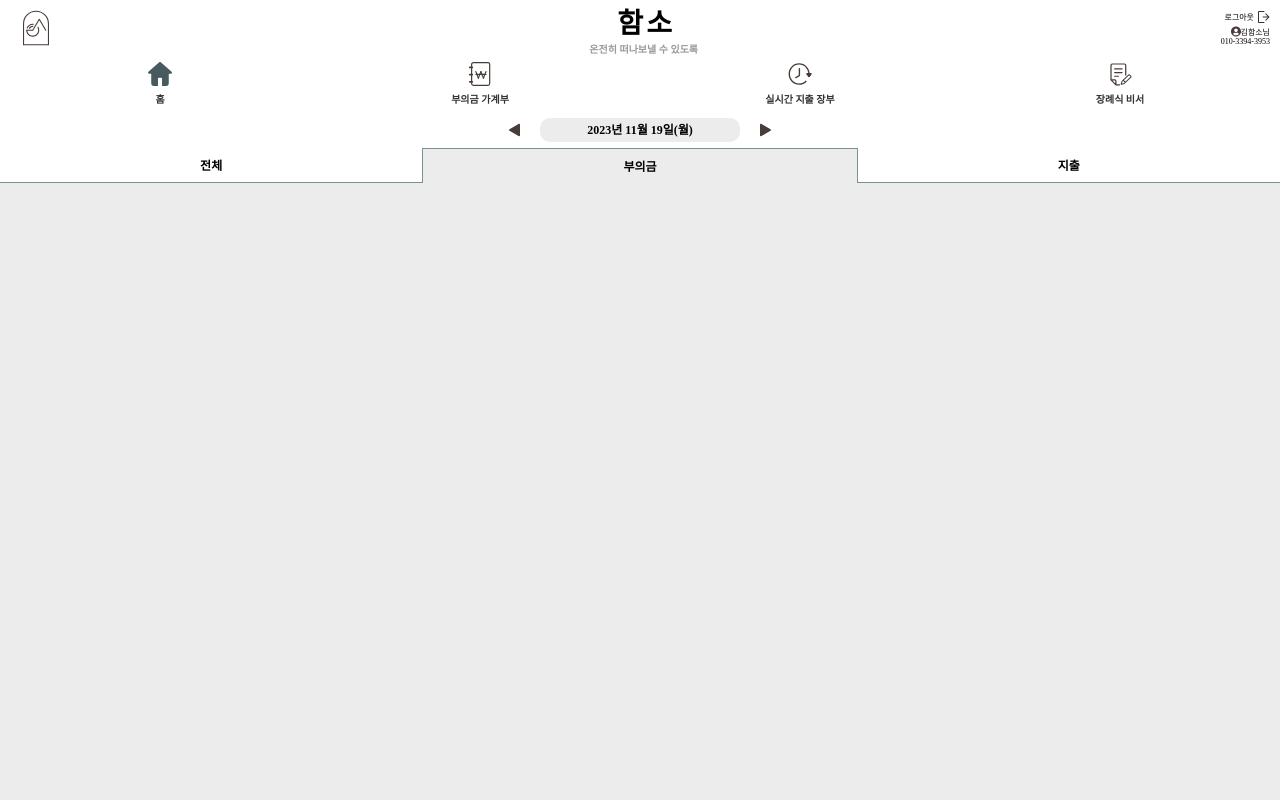
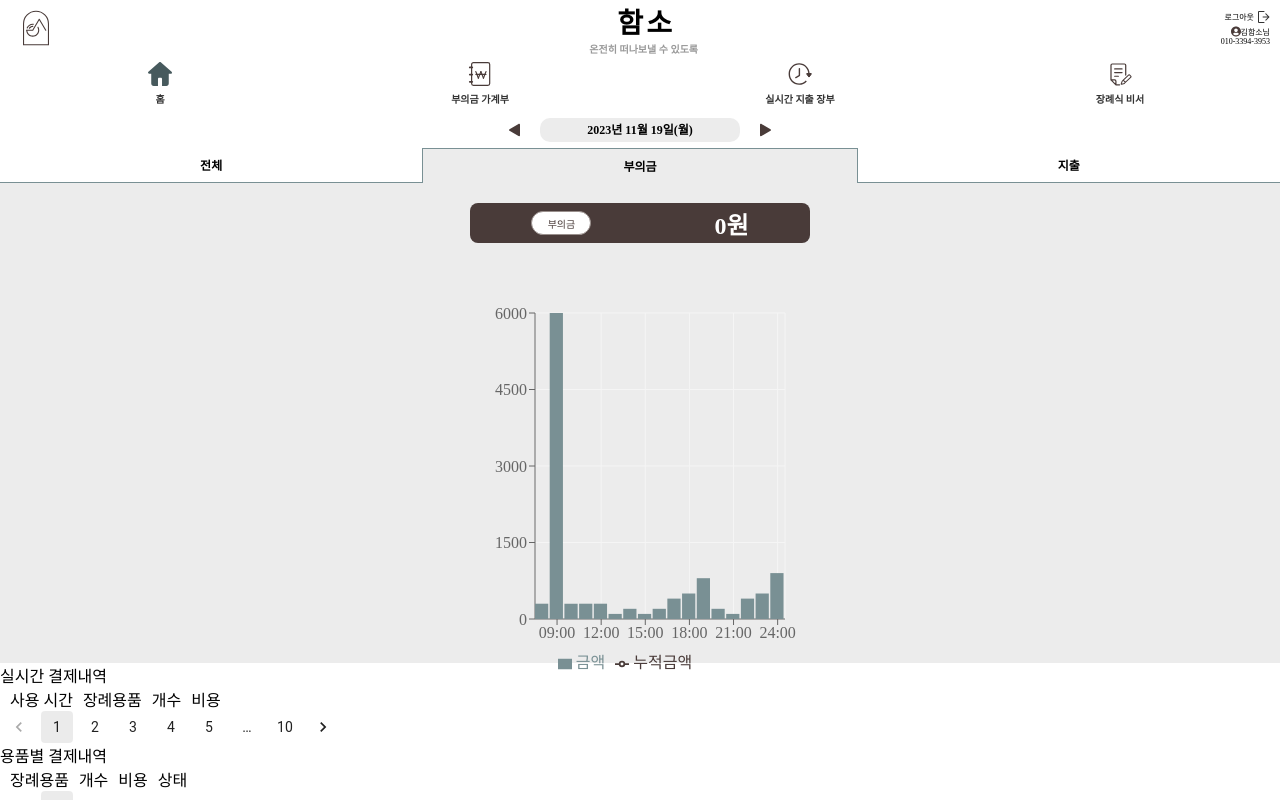
Before and after one commit to Halo-Hamso/hamso-frontend, a React (Create React App) app: page /userhome in a window 1280 px wide. Both pictures are taken after a click on the button "부의금". Shown: the top 800 px of the page. Built offline with nearby package versions, Linux system fonts and the light colour scheme; no server answers.

Commit message:
feat: 지출, 부의금 그래프

```diff
--- a/src/components/UserHome/UserHomeChart.js
+++ b/src/components/UserHome/UserHomeChart.js
@@ -13,13 +13,12 @@ function UserHomeChart() {
     <div>
       <ChartDate setDate={setDate} />
       <ChartMenu setChart={setChart} />
-
       {chart == 'all' ? (
         <Chart date={date} />
       ) : chart === 'surcharge' ? (
+        <ExpenditureChart date={date} />
+      ) : (
         <SurchargeChart date={date} />
-      ) : (
-        <ExpenditureChart date={date} />
       )}
     </div>
   );
--- a/src/components/UserHome/graphs/Chart.js
+++ b/src/components/UserHome/graphs/Chart.js
@@ -1,26 +1,36 @@
 import styled from 'styled-components';
 import TotalGraph from './TotalGraph';
-import styledEngine from '@mui/styled-engine';
+import { useEffect, useState } from 'react';
 
 function Chart(props) {
+  const [totalCost, setTotalCost] = useState(0);
+  const [totalProfit, setTotalProfit] = useState(0);
+
   return (
     <ChartContainer>
       <div style={{ paddingTop: '20px', width: '340px', margin: '0 auto' }}>
         <TotalAmount>
           <TotalAmountText>잔액</TotalAmountText>
-          12,760,000원
+          {(totalCost + totalProfit).toLocaleString()}원
         </TotalAmount>
         <AmountBox style={{ marginTop: '20px' }}>
-          <Amount>+ 23,900,000원</Amount>
+          <Amount>+{totalProfit.toLocaleString()}원</Amount>
           <AmountType>부의 금액</AmountType>
         </AmountBox>
         <AmountBox>
-          <Amount>- 11,140,000원</Amount>
+          <Amount>
+            {totalCost == 0 ? '-' : ''}
+            {totalCost.toLocaleString()}원
+          </Amount>
           <AmountType>지출액</AmountType>
         </AmountBox>
       </div>
       <Graph>
-        <TotalGraph date={props.date} />
+        <TotalGraph
+          date={props.date}
+          setTotalCost={setTotalCost}
+          setTotalProfit={setTotalProfit}
+        />
       </Graph>
     </ChartContainer>
   );
@@ -28,7 +38,7 @@ function Chart(props) {
 
 export default Chart;
 
-const TotalAmount = styled.div`
+export const TotalAmount = styled.div`
   display: flex;
   justify-content: space-around;
   align-items: center;
@@ -43,7 +53,7 @@ const TotalAmount = styled.div`
   text-align: left;
   color: #ffffff;
 `;
-const TotalAmountText = styled.div`
+export const TotalAmountText = styled.div`
   width: 60px;
   height: 24px;
   border: 1px solid #998f8c;
@@ -61,7 +71,7 @@ const TotalAmountText = styled.div`
 `;
 export const ChartContainer = styled.div`
   background-color: #ececec;
-  height: 100vh;
+  height: 60vh;
   width: 100vw;
 `;
 const AmountBox = styled.div`
@@ -92,7 +102,7 @@ const AmountType = styled.div`
   align-items: center;
   justify-content: center;
 `;
-const Graph = styled.div`
+export const Graph = styled.div`
   width: 370px;
   margin: 0 auto;
   margin-top: 50px;
--- a/src/components/UserHome/graphs/ExpenditureChart.js
+++ b/src/components/UserHome/graphs/ExpenditureChart.js
@@ -1,7 +1,12 @@
 import { ChartContainer } from './Chart';
 import { ChartApi } from '../../../Apis/CustomApis';
-import { useEffect } from 'react';
+import { useEffect, useState } from 'react';
+import { TotalAmount, Graph, TotalAmountText } from './Chart';
+import TotalGraph from './TotalGraph';
+import ExpenditureGraph from './ExpenditureGraph';
 function ExpenditureChart(props) {
+  const [totalCost, setTotalCost] = useState(0);
+  const [totalProfit, setTotalProfit] = useState(0);
   const info = { date: props.date, option: 2 };
   useEffect(() => {
     console.log(info);
@@ -15,7 +20,24 @@ function ExpenditureChart(props) {
         });
     }
   }, [info.date]);
-  return <ChartContainer></ChartContainer>;
+  return (
+    <ChartContainer>
+      <div style={{ paddingTop: '20px', width: '340px', margin: '0 auto' }}>
+        <TotalAmount>
+          <TotalAmountText>부의금</TotalAmountText>
+          {totalCost.toLocaleString()}원
+        </TotalAmount>
+      </div>
+      <Graph>
+        <ExpenditureGraph
+          date={props.date}
+          setTotalCost={setTotalCost}
+          setTotalProfit={setTotalProfit}
+          option="2"
+        ></ExpenditureGraph>
+      </Graph>
+    </ChartContainer>
+  );
 }
 
 export default ExpenditureChart;
--- /dev/null
+++ b/src/components/UserHome/graphs/ExpenditureGraph.js
@@ -0,0 +1,98 @@
+import { useEffect, useState } from 'react';
+import {
+  ComposedChart,
+  Bar,
+  XAxis,
+  Cell,
+  YAxis,
+  Tooltip,
+  Legend,
+  Line,
+  CartesianGrid,
+} from 'recharts';
+import { ChartApi } from '../../../Apis/CustomApis';
+function ExpenditureGraph(props) {
+  const info = { date: props.date, option: 1 };
+  let profit = [];
+  let sum = 0;
+  const [data, setData] = useState([
+    { name: '08:00', 금액: 300 },
+    { name: '09:00', 금액: 6000 },
+    { name: '10:00', 금액: 300 },
+    { name: '11:00', 금액: 300 },
+    { name: '12:00', 금액: 300 },
+    { name: '13:00', 금액: 100 },
+    { name: '14:00', 금액: 200 },
+    { name: '15:00', 금액: 100 },
+    { name: '16:00', 금액: 200 },
+    { name: '17:00', 금액: 400 },
+    { name: '18:00', 금액: 500 },
+    { name: '19:00', 금액: 800 },
+    { name: '20:00', 금액: 200 },
+    { name: '21:00', 금액: 100 },
+    { name: '22:00', 금액: 400 },
+    { name: '23:00', 금액: 500 },
+    { name: '24:00', 금액: 900 },
+  ]);
+  useEffect(() => {
+    if (info.date) {
+      ChartApi(info)
+        .then((res) => {
+          console.log(res);
+          let newData = data.map((item, i) => {
+            // profits 배열의 길이가 data 배열의 길이보다 작을 수 있으므로 체크합니다.
+            if (i < res.data.profits.length) {
+              let profit = res.data.profits[i];
+              sum += profit.money;
+              // 새로운 객체를 반환하여 불변성을 유지합니다.
+              return { ...item, 금액: profit.money };
+            } else {
+              // profits 배열에 해당 인덱스가 없으면 원래 item을 그대로 반환합니다.
+              return item;
+            }
+          });
+          props.setTotalCost(sum);
+          newData = accumulate(newData);
+          setData(newData); // setData를 사용하여 상태를 업데이트합니다.
+        })
+        .catch((err) => {
+          console.log(err);
+        });
+    }
+  }, [info.date]); // 의존성 배열에 info.date를 추가합니다.
+
+  const accumulate = (data) => {
+    let total = 0;
+    let newData = data.map((item) => {
+      total += item.금액;
+      // 새로운 객체를 반환하여 불변성을 유지합니다.
+      return { ...item, 누적금액: total };
+    });
+    return newData; // 수정된 데이터를 반환합니다.
+  };
+  return (
+    <div>
+      <ComposedChart
+        width={350}
+        height={400}
+        data={data}
+        margin={{
+          top: 20,
+          right: 20,
+          bottom: 20,
+          left: 20,
+        }}
+      >
+        <CartesianGrid stroke="#f5f5f5" />
+        <XAxis dataKey="name" />
+        <YAxis />
+        <Tooltip />
+        <Legend />
+        <Bar dataKey="금액" barSize={20} fill="#799094"></Bar>
+        <Line type="monotone" dataKey="누적금액" stroke="#493B39" />
+      </ComposedChart>
+    </div>
+  );
+}
+
+export default ExpenditureGraph;
--- a/src/components/UserHome/graphs/SurchargeChart.js
+++ b/src/components/UserHome/graphs/SurchargeChart.js
@@ -1,9 +1,15 @@
-import { useEffect } from 'react';
 import { ChartContainer } from './Chart';
 import { ChartApi } from '../../../Apis/CustomApis';
+import { useEffect, useState } from 'react';
+import { TotalAmount, Graph, TotalAmountText } from './Chart';
+
+import SurchargeGrapth from './SurchargetGraph';
 
 function SurchargeChart(props) {
+  const [totalCost, setTotalCost] = useState(0);
+  const [totalProfit, setTotalProfit] = useState(0);
   const info = { date: props.date, option: 1 };
+
   useEffect(() => {
     console.log(info);
     if (info.date) {
@@ -16,7 +22,24 @@ function SurchargeChart(props) {
         });
     }
   }, [info.date]);
-  return <ChartContainer></ChartContainer>;
+  return (
+    <ChartContainer>
+      <div style={{ paddingTop: '20px', width: '340px', margin: '0 auto' }}>
+        <TotalAmount>
+          <TotalAmountText>지출</TotalAmountText>-{' '}
+          {totalProfit.toLocaleString()}원
+        </TotalAmount>
+      </div>
+      <Graph>
+        <SurchargeGrapth
+          date={props.date}
+          setTotalCost={setTotalCost}
+          setTotalProfit={setTotalProfit}
+          option="1"
+        ></SurchargeGrapth>
+      </Graph>
+    </ChartContainer>
+  );
 }
 
 export default SurchargeChart;
--- /dev/null
+++ b/src/components/UserHome/graphs/SurchargetGraph.js
@@ -0,0 +1,98 @@
+import { useEffect, useState } from 'react';
+import {
+  ComposedChart,
+  Bar,
+  XAxis,
+  Cell,
+  YAxis,
+  Tooltip,
+  Legend,
+  Line,
+  CartesianGrid,
+} from 'recharts';
+import { ChartApi } from '../../../Apis/CustomApis';
+function SurchargeGrapth(props) {
+  const info = { date: props.date, option: 2 };
+  let profit = [];
+  let sum = 0;
+  const [data, setData] = useState([
+    { name: '08:00', 금액: 300 },
+    { name: '09:00', 금액: 6000 },
+    { name: '10:00', 금액: 300 },
+    { name: '11:00', 금액: 300 },
+    { name: '12:00', 금액: 300 },
+    { name: '13:00', 금액: 100 },
+    { name: '14:00', 금액: 200 },
+    { name: '15:00', 금액: 100 },
+    { name: '16:00', 금액: 200 },
+    { name: '17:00', 금액: 400 },
+    { name: '18:00', 금액: 500 },
+    { name: '19:00', 금액: 800 },
+    { name: '20:00', 금액: 200 },
+    { name: '21:00', 금액: 100 },
+    { name: '22:00', 금액: 400 },
+    { name: '23:00', 금액: 500 },
+    { name: '24:00', 금액: 900 },
+  ]);
+  useEffect(() => {
+    if (info.date) {
+      ChartApi(info)
+        .then((res) => {
+          console.log(res);
+          let newData = data.map((item, i) => {
+            // profits 배열의 길이가 data 배열의 길이보다 작을 수 있으므로 체크합니다.
+            if (i < res.data.costs.length) {
+              let profit = res.data.costs[i];
+              sum += profit.money;
+              // 새로운 객체를 반환하여 불변성을 유지합니다.
+              return { ...item, 금액: profit.money };
+            } else {
+              // profits 배열에 해당 인덱스가 없으면 원래 item을 그대로 반환합니다.
+              return item;
+            }
+          });
+          props.setTotalProfit(sum);
+          newData = accumulate(newData);
+          setData(newData); // setData를 사용하여 상태를 업데이트합니다.
+        })
+        .catch((err) => {
+          console.log(err);
+        });
+    }
+  }, [info.date]); // 의존성 배열에 info.date를 추가합니다.
+
+  const accumulate = (data) => {
+    let total = 0;
+    let newData = data.map((item) => {
+      total += item.금액;
+      // 새로운 객체를 반환하여 불변성을 유지합니다.
+      return { ...item, 누적금액: total };
+    });
+    return newData; // 수정된 데이터를 반환합니다.
+  };
+  return (
+    <div>
+      <ComposedChart
+        width={350}
+        height={400}
+        data={data}
+        margin={{
+          top: 20,
+          right: 20,
+          bottom: 20,
+          left: 20,
+        }}
+      >
+        <CartesianGrid stroke="#f5f5f5" />
+        <XAxis dataKey="name" />
+        <YAxis />
+        <Tooltip />
+        <Legend />
+        <Bar dataKey="금액" barSize={20} fill="#799094"></Bar>
+        <Line type="monotone" dataKey="누적금액" stroke="#493B39" />
+      </ComposedChart>
+    </div>
+  );
+}
+
+export default SurchargeGrapth;
--- a/src/components/UserHome/graphs/TotalGraph.js
+++ b/src/components/UserHome/graphs/TotalGraph.js
@@ -1,4 +1,4 @@
-import { useEffect } from 'react';
+import { useEffect, useState } from 'react';
 import {
   BarChart,
   Bar,
@@ -13,19 +13,15 @@ import { ChartApi } from '../../../Apis/CustomApis';
 
 function TotalGraph(props) {
   const info = { date: props.date, option: 0 };
-  useEffect(() => {
-    console.log(info);
-    if (info.date) {
-      ChartApi(info)
-        .then((res) => {
-          console.log(res);
-        })
-        .catch((err) => {
-          console.log(err);
-        });
-    }
-  }, [info.date]);
-  const data = [
+
+  let profit = 0;
+  let cost = 0;
+  let sum = [];
+  const [data, setData] = useState([
+    { name: '06:00', 금액: -300 },
+    { name: '07:00', 금액: -300 },
+    { name: '08:00', 금액: -300 },
+    { name: '09:00', 금액: -300 },
     { name: '10:00', 금액: -300 },
     { name: '11:00', 금액: -100 },
     { name: '12:00', 금액: 200 },
@@ -39,7 +35,30 @@ function TotalGraph(props) {
     { name: '20:00', 금액: -400 },
     { name: '21:00', 금액: 500 },
     { name: '22:00', 금액: 900 },
-  ];
+  ]);
+  useEffect(() => {
+    console.log(info);
+    if (info.date) {
+      ChartApi(info)
+        .then((res) => {
+          console.log(res);
+          res.data.profits.map((e, i) => {
+            profit += e.money;
+            cost -= res.data.costs[i].money;
+            sum[i] = e.money - res.data.costs[i].money;
+          });
+          props.setTotalCost(cost);
+          props.setTotalProfit(profit);
+          sum.map((e, i) => {
+            data[i].금액 = e;
+          });
+          console.log(data);
+        })
+        .catch((err) => {
+          console.log(err);
+        });
+    }
+  }, [info.date]);
 
   return (
     <BarChart width={350} height={250} data={data}>
```
